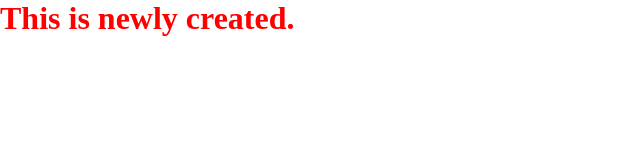
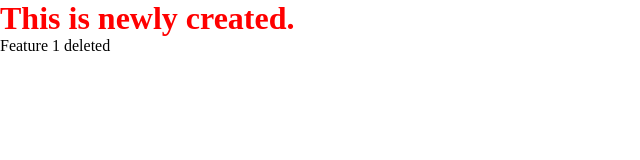
Before and after one commit to Subarna-01/git_basics, a plain HTML site: page index.html in a window 1280 px wide. Shown: the whole page, without its empty margins (0-640 px from the left). Drawn offline with Linux system fonts and the light colour scheme.

Commit message:
updated main branch

```diff
--- a/index.html
+++ b/index.html
@@ -8,5 +8,6 @@
 </head>
 <body>
     <h1>This is newly created.</h1>
+    <p>Feature 1 deleted</p>
 </body>
 </html>
```
